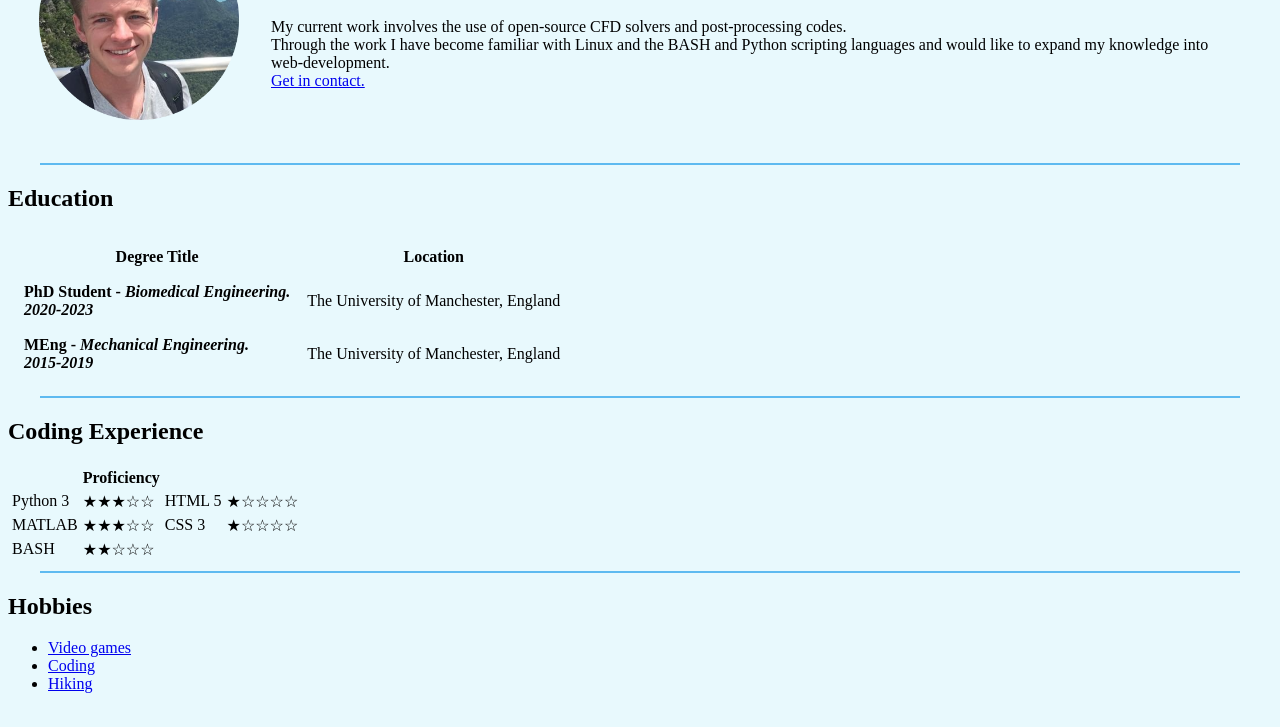
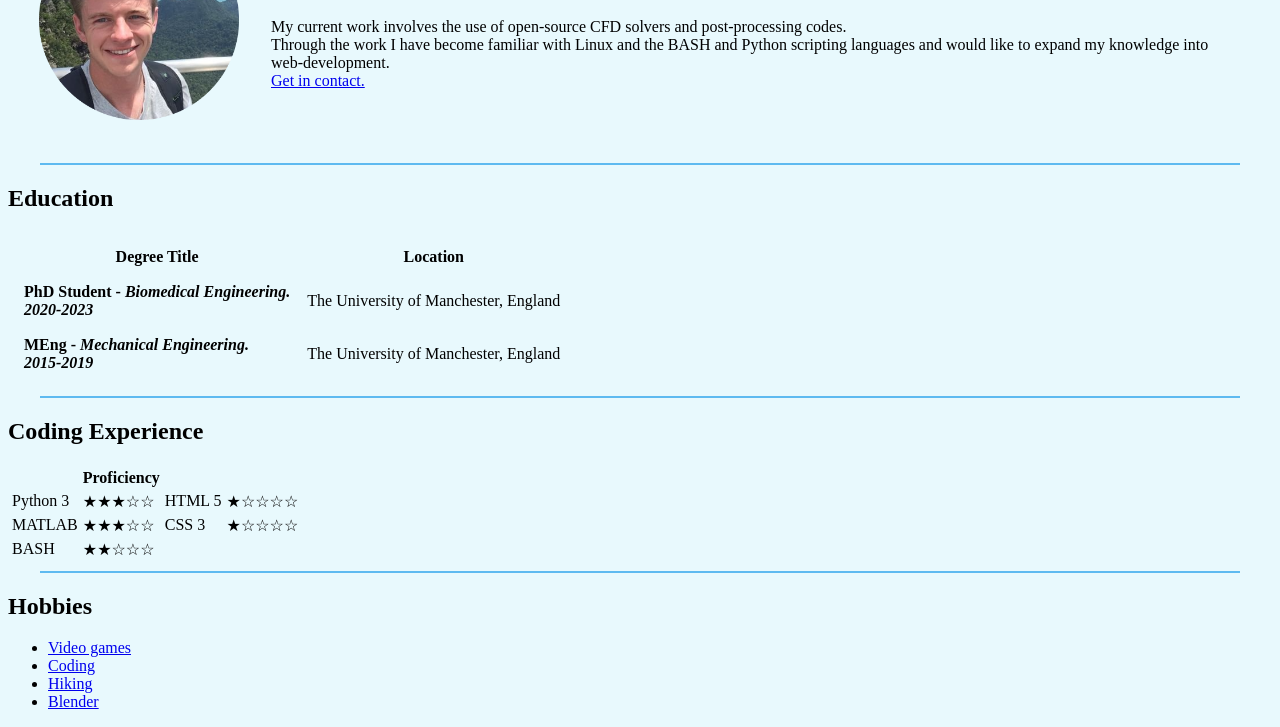
Before and after one commit to CJBright/Web, a plain HTML site: page HTML/Personal Site/index.html in a window 1280 px wide. Shown: the part 119-846 px from the top of the page. Drawn offline with Linux system fonts and the light colour scheme.

Commit message:
+ Blender Page

```diff
--- a/HTML/Personal Site/index.html
+++ b/HTML/Personal Site/index.html
@@ -1,6 +1,5 @@
 <!DOCTYPE html>
 <html>
-
     <head>
         <meta charset="utf-8">
         <meta name="description" content="This is the landing page for Charlie Bright's personal website.">
@@ -85,6 +84,7 @@
             <li><a href="https://www.dotabuff.com/players/82447805">Video games</a></li>
             <li><a href="https://github.com/CJBright">Coding</a></li>
             <li><a href="Images/Delphi.jpg">Hiking</a></li>
+            <li><a href="blender.html">Blender</a></li>
         </ul>
 
     </body>
```
